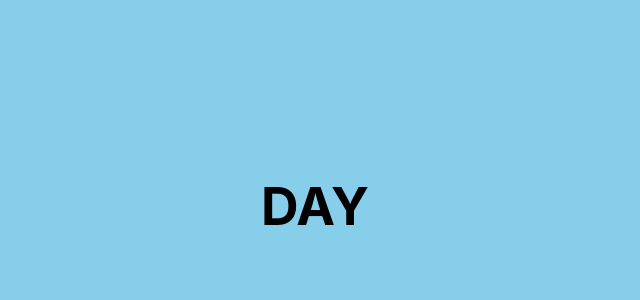
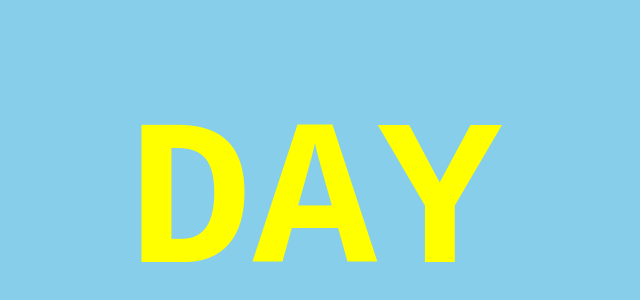
Before and after one commit to telmott/react-demo, a React (Create React App) app: page / in a window 1280 px wide. Shown: the part 194-494 px from the top of the page, without its empty margins (325-965 px from the left). Built offline with nearby package versions, Linux system fonts and the light colour scheme.

Commit message:
Add style to text

```diff
--- a/src/App.js
+++ b/src/App.js
@@ -42,7 +42,7 @@ class App extends React.Component {
     return (
       <div className="App">
         <header className={'App-header ' + this.getClassName()}>
-          <Text text={this.getText()} />
+          <Text text={this.getText()} day={this.state.day}/>
         </header>
       </div>
     );
--- a/src/components/Text.js
+++ b/src/components/Text.js
@@ -1,9 +1,16 @@
 import React from 'react';
 
 function Text(props) {
+    var textClass = 'text';
+
+    if (props.day) {
+        textClass += ' text__day day';
+    } else {
+        textClass += ' text__night night';
+    }
 
     return (
-        <h1>{props.text}</h1>
+        <h1 className={textClass}>{props.text}</h1>
     );
 }
 
```
